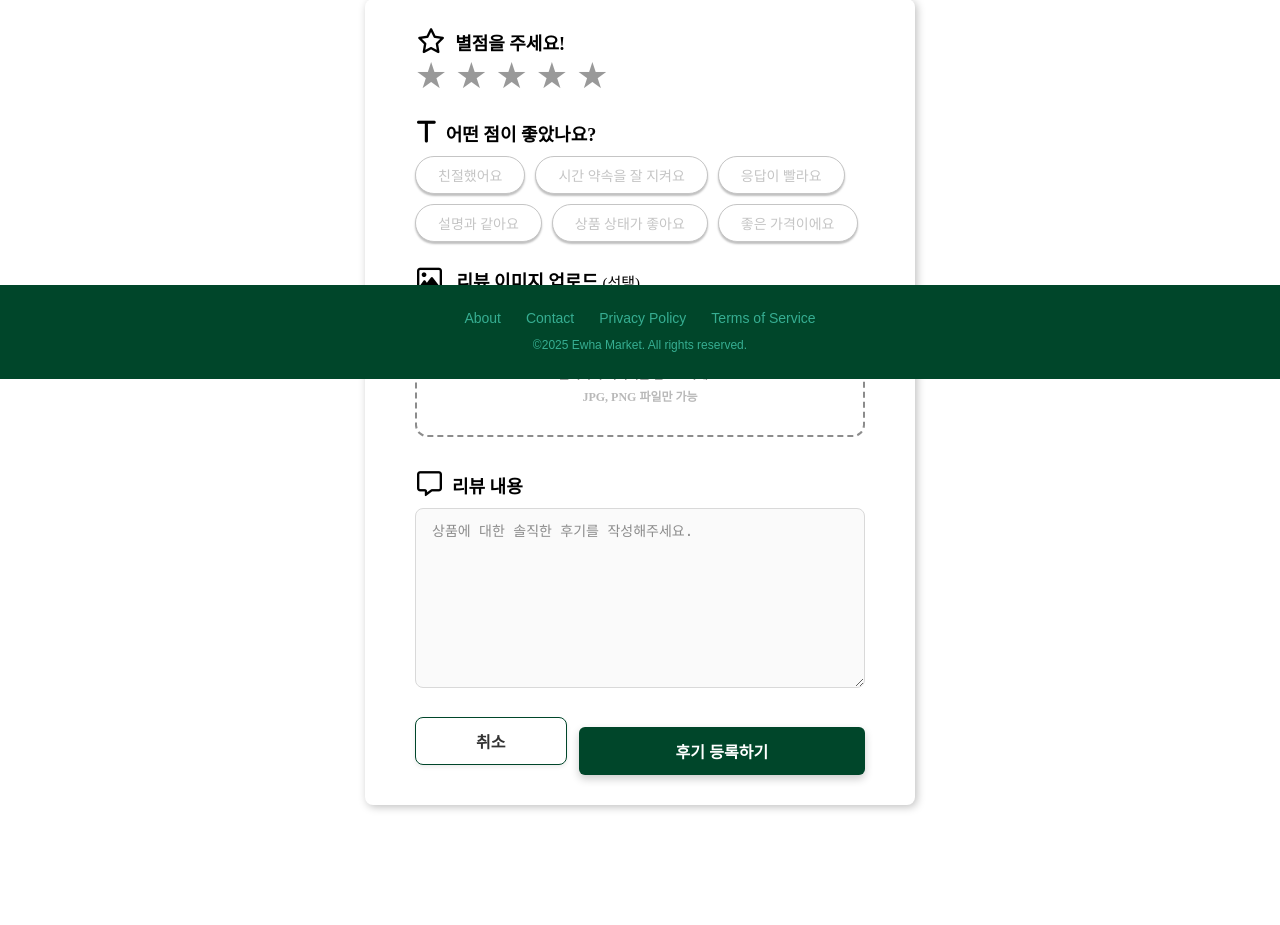
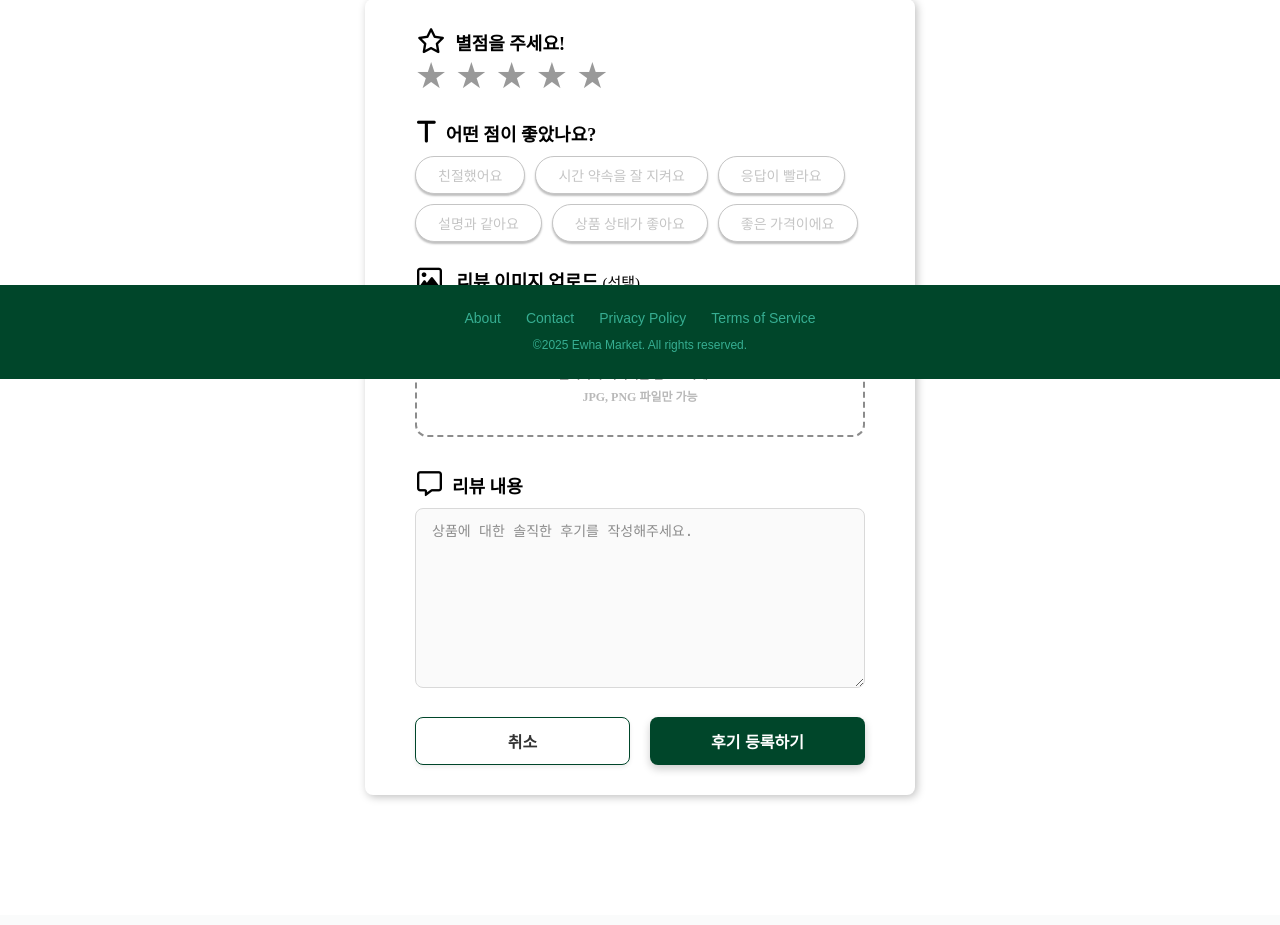
Before and after one commit to letgogg27/25-2osp, a Flask app: page /register_reviews in a window 1280 px wide. Shown: the part 421-1346 px from the top of the page. After the commit the page ends 1221 px from the top, so only its background shows below. Run offline with Flask 3, Linux system fonts and the light colour scheme.

Commit message:
Fixing some css bug

```diff
--- a/static/style.css
+++ b/static/style.css
@@ -142,7 +142,6 @@ button:hover,
   flex-direction: column;
   padding-top: 30px;
   gap: 30px;
-  margin-top: 40px;
 }
 
 .item-summary-box {
@@ -1075,7 +1074,7 @@ legend i {
   outline: 1px solid #8c8c8c;
 }
 
-.actions {
+.reg-review-btn-actions {
   display: flex;
   justify-content: space-between;
   gap: 12px;
@@ -1084,7 +1083,7 @@ legend i {
   max-width: 450px;
 }
 
-.btn {
+.reg-review-btn {
   width: 215px;
   height: 48px;
   padding: 0 24px;
@@ -1098,14 +1097,14 @@ legend i {
   outline: none;
 }
 
-.btn.secondary {
+.reg-review-btn.secondary {
   background: #ffffff;
   color: #333333;
   border: 1.5px solid #00462a;
   box-shadow: 0 2px 4px rgba(0, 0, 0, 0.08);
 }
 
-.btn.primary {
+.reg-review-btn.primary {
   background: #00462a;
   color: #ffffff;
   box-shadow: 0 4px 8px rgba(0, 0, 0, 0.2);
@@ -1195,7 +1194,6 @@ legend i {
   background: #333;
 }
 
-
 /* 카드 리스트 (3×2) */
 .card-list {
   display: grid;
@@ -1365,7 +1363,8 @@ legend i {
   color: white;
 }
 
-.page-list li.on a {/*현재페이지*/
+.page-list li.on a {
+  /*현재페이지*/
   color: #00462a;
 }
 
@@ -1382,8 +1381,6 @@ legend i {
   background: #00462a;
   color: white;
 }
-
-
 
 /**** Review Detail page CSS****/
 .review-detail body {
--- a/templates/reg_reviews.html
+++ b/templates/reg_reviews.html
@@ -169,9 +169,11 @@ content %}
         placeholder="상품에 대한 솔직한 후기를 작성해주세요."
       ></textarea>
     </fieldset>
-    <div class="actions">
-      <button type="reset" class="btn secondary">취소</button>
-      <button type="submit" class="btn primary">후기 등록하기</button>
+    <div class="reg-review-btn-actions">
+      <button type="reset" class="reg-review-btn secondary">취소</button>
+      <button type="submit" class="reg-review-btn primary">
+        후기 등록하기
+      </button>
     </div>
   </form>
 </main>
```
